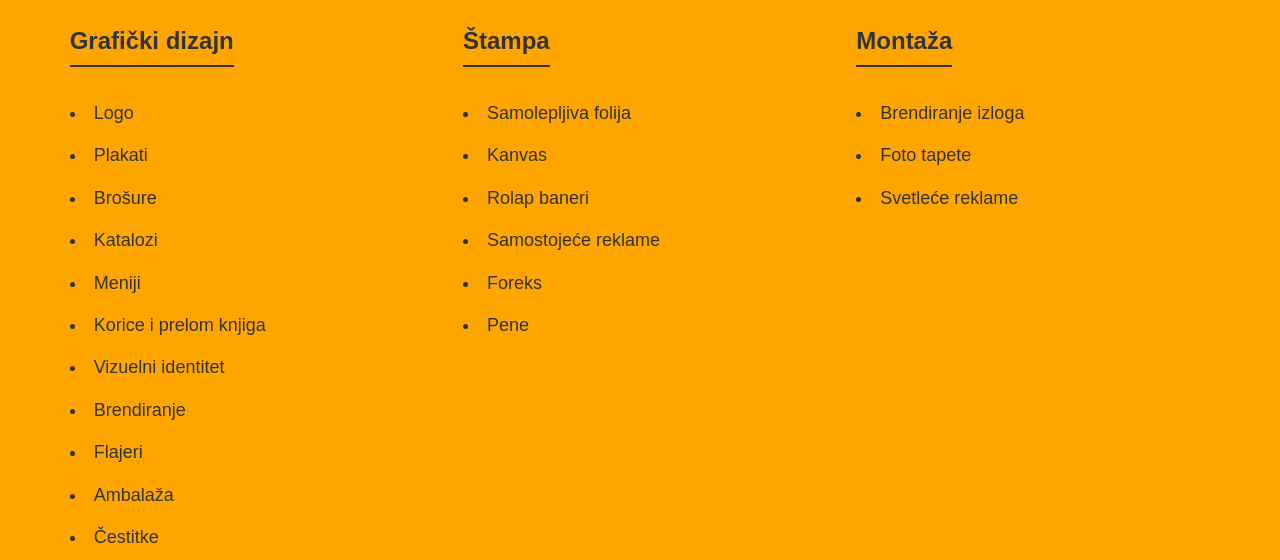
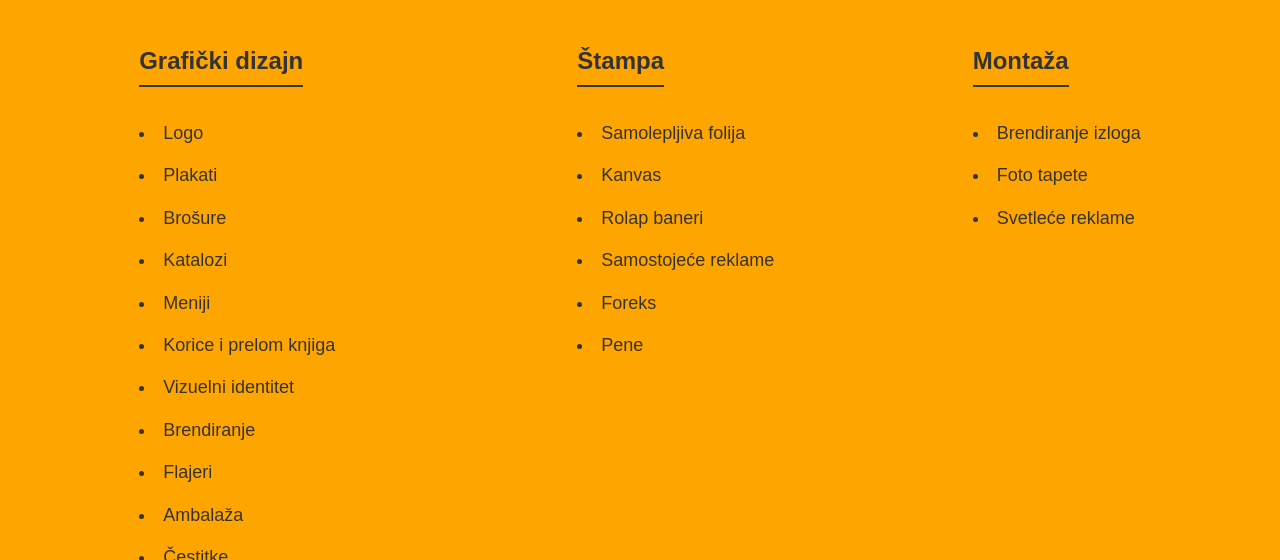
Before and after one commit to LazaKoj/Colorama-Print, a plain HTML site: page usluge.html in a window 1280 px wide. Shown: the part 240-800 px from the top of the page. Drawn offline with Linux system fonts and the light colour scheme.

Commit message:
Update usluge.css

```diff
--- a/css/usluge.css
+++ b/css/usluge.css
@@ -19,7 +19,9 @@ body {
 /* Services Section Layout */
 .services {
     display: flex;
-    justify-content: space-around;
+    grid-template-columns: repeat(auto-fit, minmax(300px, 1fr));
+    justify-content: center;
+    gap: 20px;
     flex-wrap: wrap;
     margin: 0 auto;
     max-width: 1200px;
@@ -44,7 +46,8 @@ body {
 
 /* Service Columns Styling */
 .service-column {
-    width: 30%;
+    text-align: left;
+    margin: 0 auto;
 }
 
 .service-column h2 {
```
